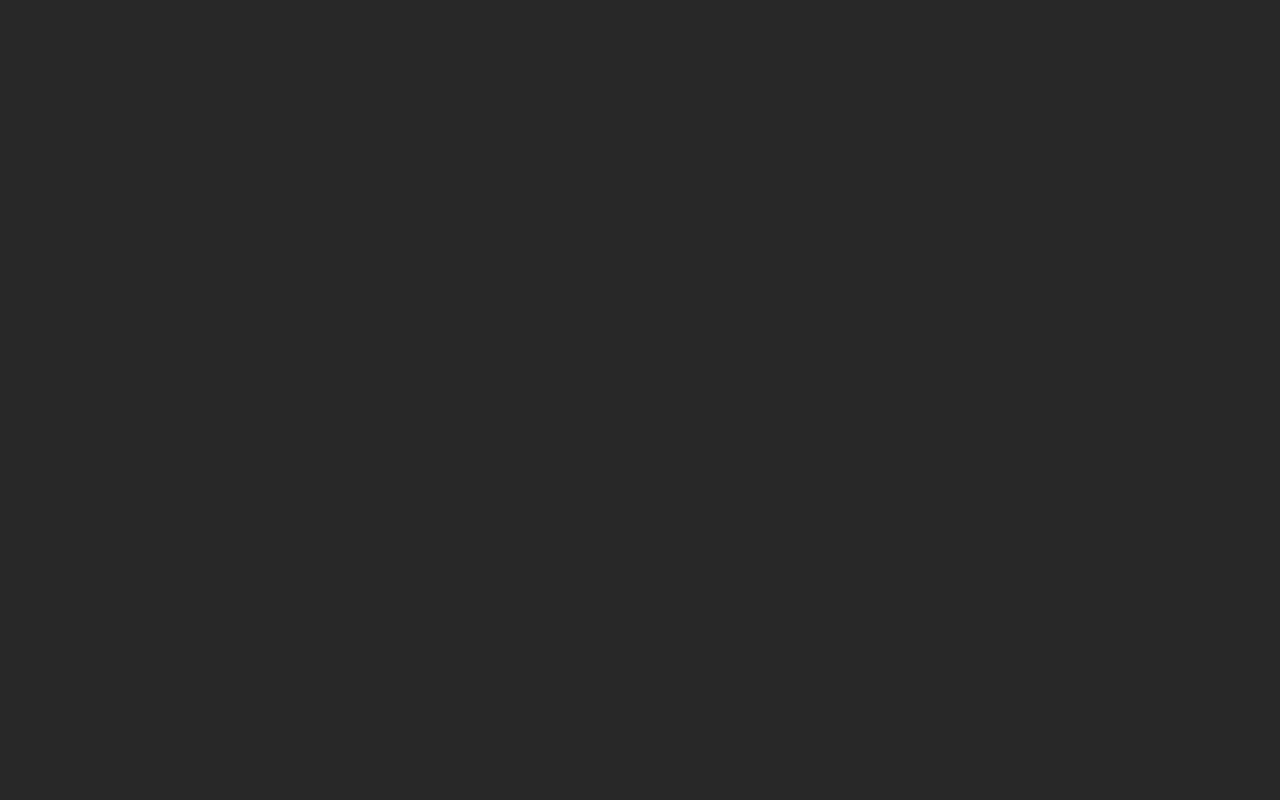
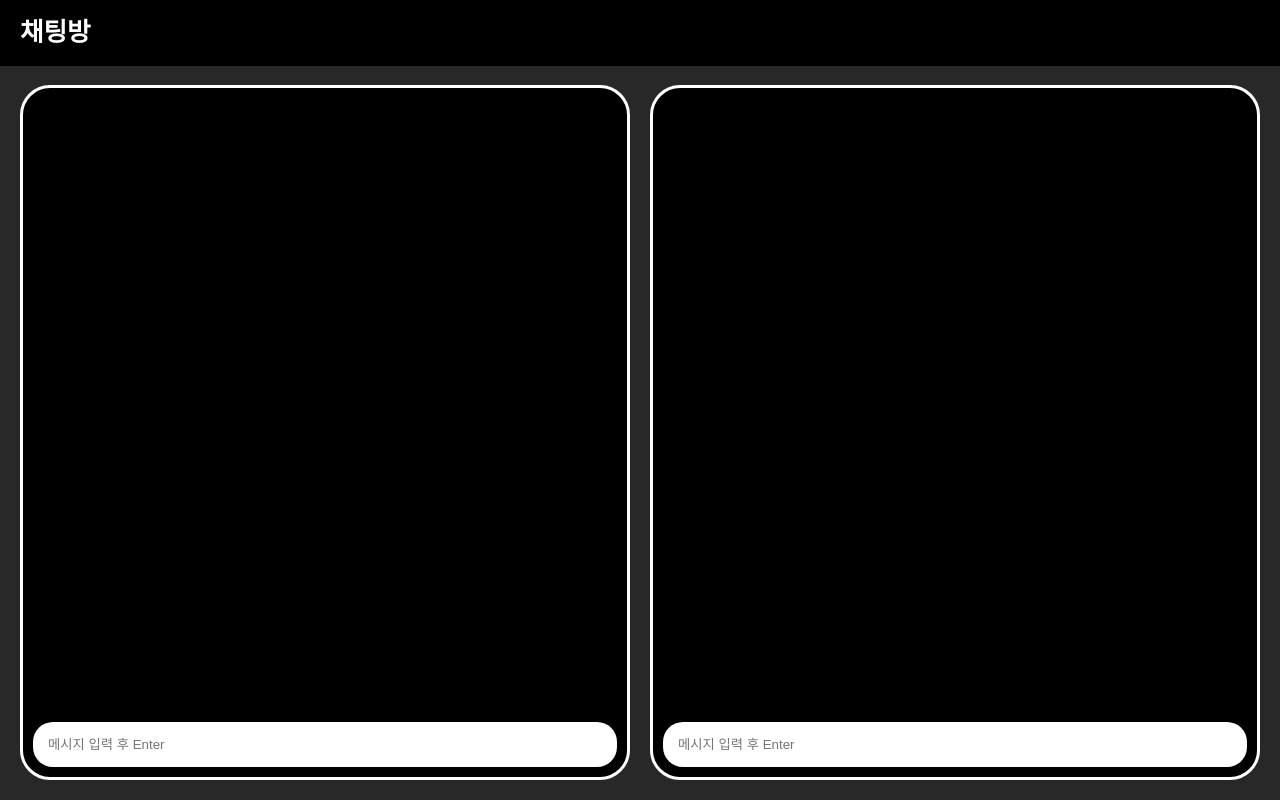
Before and after one commit to yeodahui/chatbox, a React (Create React App) app: page / in a window 1280 px wide. Built offline with nearby package versions, Linux system fonts and the light colour scheme.

Commit message:
추가: 헤더 및 채팅방 뼈대 컴포넌트 구축

```diff
--- a/src/App.css
+++ b/src/App.css
@@ -1,5 +1,9 @@
+@import url("reset.css");
+
 body {
   width: 100vw;
   height: 100vh;
   background-color: #282828;
+
+  font-size: 10px;
 }
--- a/src/App.js
+++ b/src/App.js
@@ -1,4 +1,6 @@
 import "./App.css";
+import ChatArea from "./components/ChatArea";
+import Header from "./components/Header";
 import { getUserToken } from "./modules/getUserToken";
 
 function App() {
@@ -7,7 +9,12 @@ function App() {
   } else {
     console.log("토큰이 저장되어있습니다.");
   }
-  return <></>;
+  return (
+    <>
+      <Header />
+      <ChatArea />
+    </>
+  );
 }
 
 export default App;
--- /dev/null
+++ b/src/components/ChatArea.jsx
@@ -0,0 +1,24 @@
+import React from "react";
+import styled from "styled-components";
+import Chatroom from "./ChatRoom";
+
+const ChatArea = () => {
+  return (
+    <StyledArea>
+      <Chatroom />
+      <Chatroom />
+    </StyledArea>
+  );
+};
+
+const StyledArea = styled.section`
+  width: 100%;
+  height: 100vh;
+  padding: 85px 20px 20px;
+  display: flex;
+  gap: 20px;
+  align-items: center;
+  justify-content: center;
+`;
+
+export default ChatArea;
--- /dev/null
+++ b/src/components/ChatRoom.jsx
@@ -0,0 +1,51 @@
+import React from "react";
+import styled from "styled-components";
+
+const ChatRoom = () => {
+  return (
+    <StyledChatRoom>
+      <div className="cont-content">채팅</div>
+      <form className="cont-input">
+        <input
+          className="input"
+          type={"text"}
+          placeholder={"메시지 입력 후 Enter"}
+        />
+      </form>
+    </StyledChatRoom>
+  );
+};
+
+const StyledChatRoom = styled.div`
+  height: 100%;
+  padding: 10px;
+  position: relative;
+  flex: 1 1 0;
+  display: flex;
+  flex-direction: column;
+
+  overflow: hidden;
+  background-color: black;
+  border-radius: 30px;
+  border: 3px solid white;
+
+  .cont-content {
+    flex: 1 1 0;
+  }
+
+  form {
+    width: 100%;
+    margin: 0;
+    padding: 0;
+  }
+  .input {
+    bottom: 0px;
+    width: 100%;
+    margin: 0;
+    padding: 15px;
+    border-radius: 20px;
+    border: 0;
+  }
+`;
+
+export default ChatRoom;
--- /dev/null
+++ b/src/components/Header.jsx
@@ -0,0 +1,26 @@
+import React from "react";
+import styled from "styled-components";
+
+const Header = ({ roomname }) => {
+  return (
+    <StyledHeader>
+      <h2 className="roomname">채팅방 {roomname}</h2>
+    </StyledHeader>
+  );
+};
+
+const StyledHeader = styled.header`
+  width: 100%;
+  padding: 20px;
+  position: fixed;
+  top: 0;
+  background-color: black;
+  color: white;
+
+  .roomname {
+    font-size: 1.6rem;
+    font-weight: bold;
+  }
+`;
+
+export default Header;
--- /dev/null
+++ b/src/reset.css
@@ -0,0 +1,133 @@
+/* http://meyerweb.com/eric/tools/css/reset/
+   v2.0 | 20110126
+   License: none (public domain)
+*/
+
+html,
+body,
+div,
+span,
+applet,
+object,
+iframe,
+h1,
+h2,
+h3,
+h4,
+h5,
+h6,
+p,
+blockquote,
+pre,
+a,
+abbr,
+acronym,
+address,
+big,
+cite,
+code,
+del,
+dfn,
+em,
+img,
+ins,
+kbd,
+q,
+s,
+samp,
+small,
+strike,
+strong,
+sub,
+sup,
+tt,
+var,
+b,
+u,
+i,
+center,
+dl,
+dt,
+dd,
+ol,
+ul,
+li,
+fieldset,
+form,
+label,
+legend,
+table,
+caption,
+tbody,
+tfoot,
+thead,
+tr,
+th,
+td,
+article,
+aside,
+canvas,
+details,
+embed,
+figure,
+figcaption,
+footer,
+header,
+hgroup,
+menu,
+nav,
+output,
+ruby,
+section,
+summary,
+time,
+mark,
+audio,
+video {
+  margin: 0;
+  padding: 0;
+  border: 0;
+  font-size: 100%;
+  font: inherit;
+  vertical-align: baseline;
+}
+/* HTML5 display-role reset for older browsers */
+article,
+aside,
+details,
+figcaption,
+figure,
+footer,
+header,
+hgroup,
+menu,
+nav,
+section {
+  display: block;
+}
+body {
+  line-height: 1;
+}
+ol,
+ul {
+  list-style: none;
+}
+blockquote,
+q {
+  quotes: none;
+}
+blockquote:before,
+blockquote:after,
+q:before,
+q:after {
+  content: "";
+  content: none;
+}
+table {
+  border-collapse: collapse;
+  border-spacing: 0;
+}
+
+* {
+  box-sizing: border-box;
+}
```
